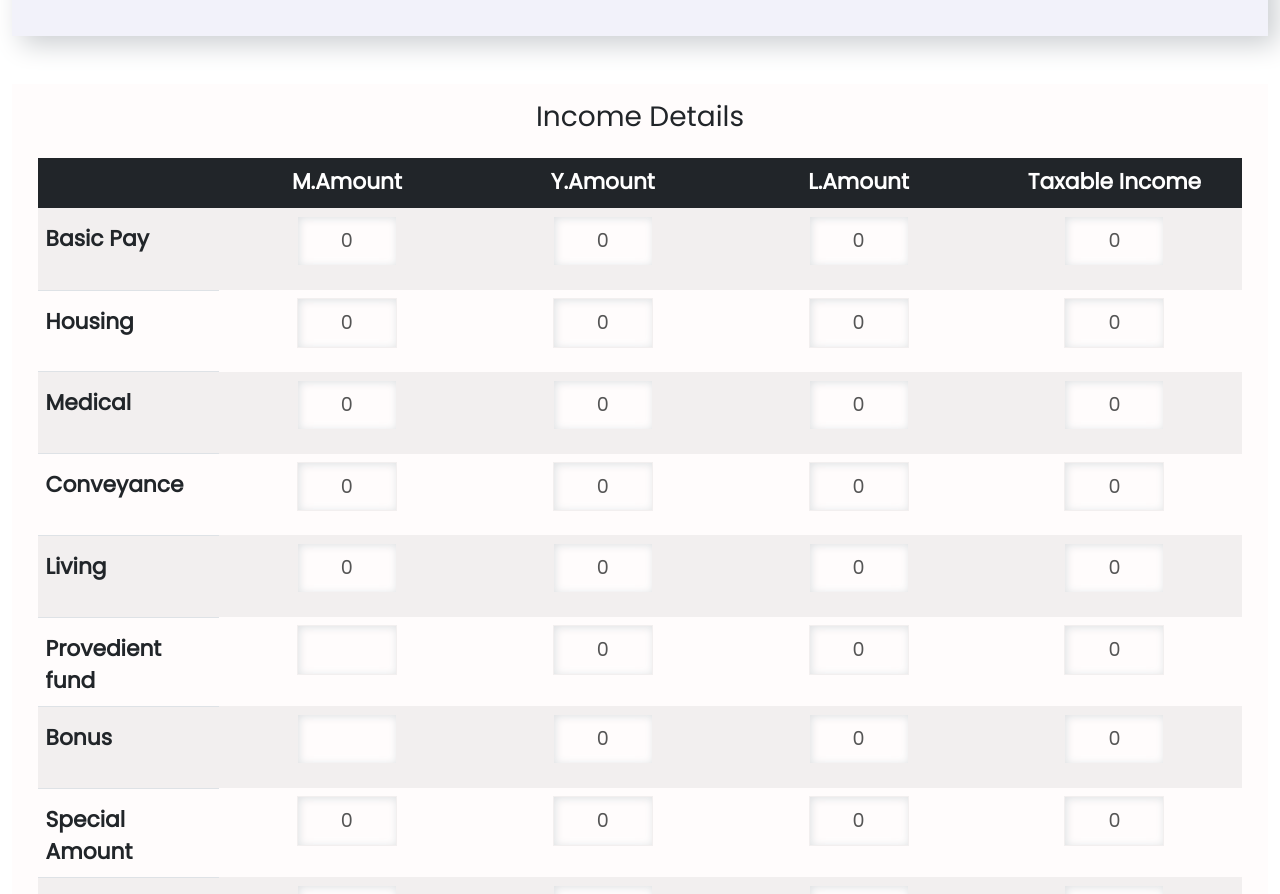
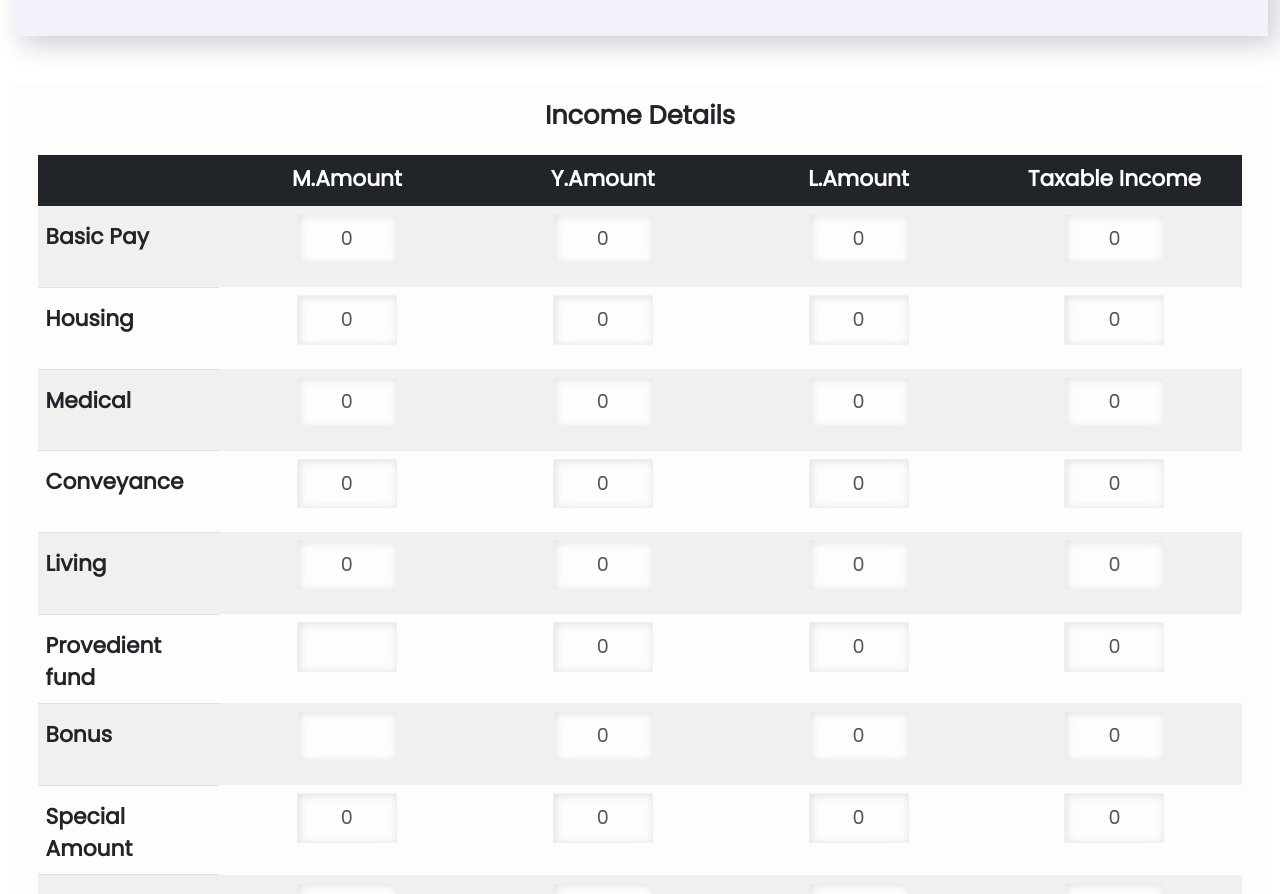
Before and after one commit to supermanshuvo/tax_calculator, a React (Create React App) app: page / in a window 1280 px wide. Shown: the part 841-1735 px from the top of the page. Built offline with nearby package versions, Linux system fonts and the light colour scheme.

Commit message:
Update App.css

```diff
--- a/src/App.css
+++ b/src/App.css
@@ -234,3 +234,7 @@ th.col-sm-1.bar {
 .totalTaxableIncome {
   text-align: center;
 }
+h3.text-center.mb-4 {
+  font-size: 2vw;
+  font-weight: 700;
+}
```
